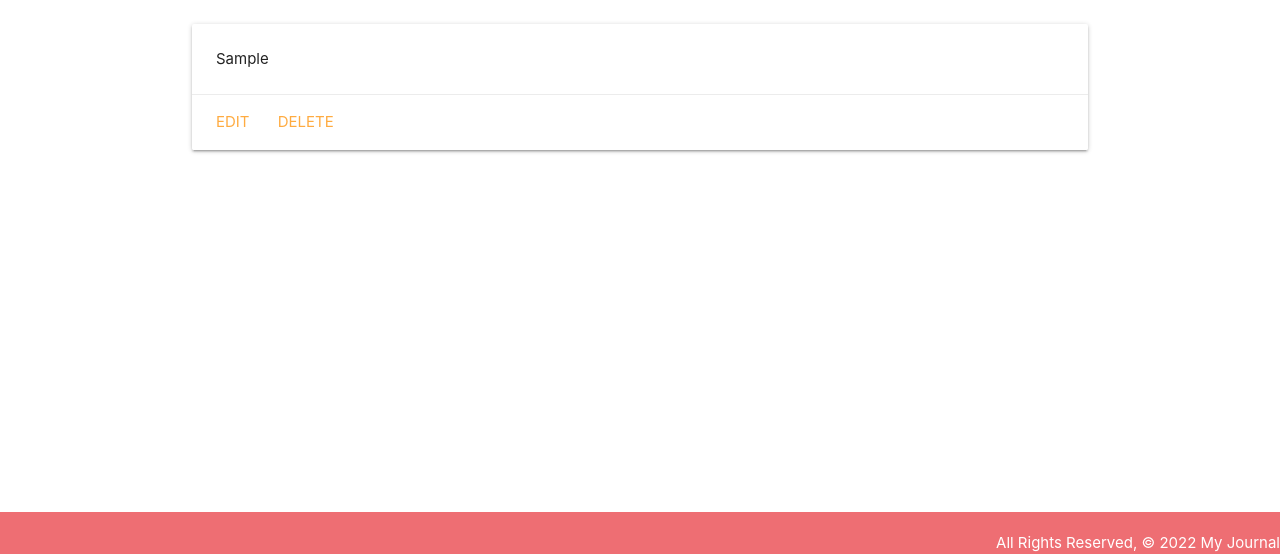
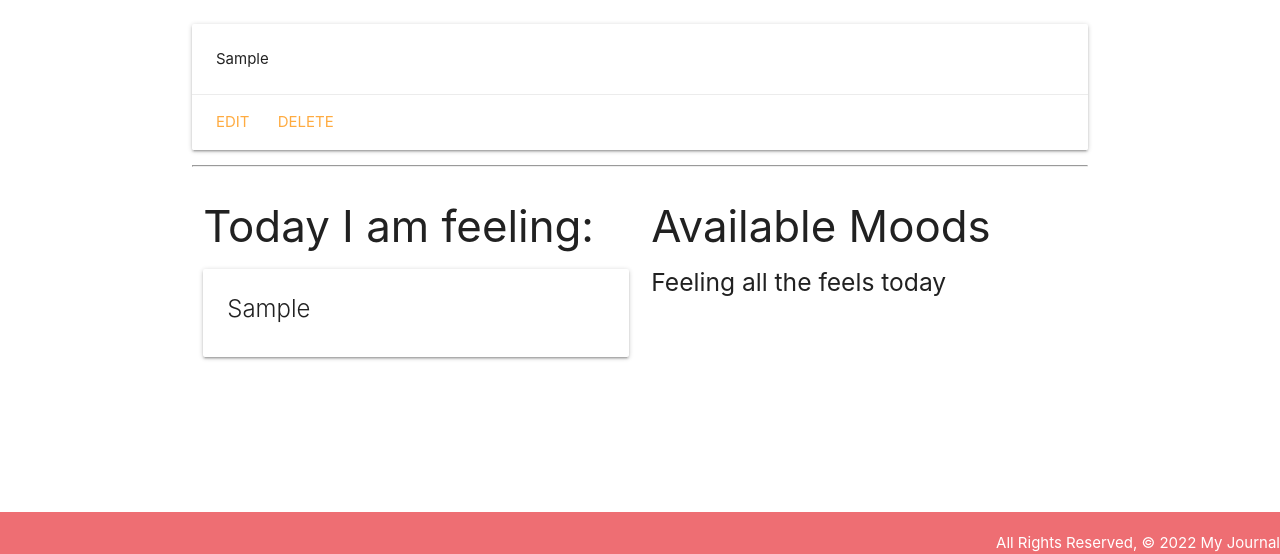
Before and after one commit to kellynelson13/my-journal, a Django app: page /entries/1/ in a window 1280 px wide. Shown: the part 246-800 px from the top of the page. Run offline with Django 4.2, Linux system fonts and the light colour scheme; tables that the repository leaves empty hold one stand-in row (values such as "Sample post").

Commit message:
adds many to many relationship with entries and moods

```diff
--- a/main_app/models.py
+++ b/main_app/models.py
@@ -2,16 +2,6 @@ from django.db import models
 from django.urls import reverse
 
 # Create your models here.
-class Entry(models.Model):
-    date = models.DateField('Entry Date')
-    entry = models.TextField()
-
-    def __str__(self):
-        return self.date
-
-    def get_absolute_url(self):
-        return reverse('detail', kwargs={'entry_id': self.id})
-
 
 class Mood(models.Model):
     mood = models.CharField(max_length=20)
@@ -21,3 +11,16 @@ class Mood(models.Model):
 
     def get_absolute_url(self):
         return reverse('moods_detail', kwargs={'pk': self.id})
+
+
+
+class Entry(models.Model):
+    date = models.DateField('Entry Date')
+    entry = models.TextField()
+    moods = models.ManyToManyField(Mood)
+
+    # def __str__(self):
+    #     return self.date
+
+    def get_absolute_url(self):
+        return reverse('detail', kwargs={'entry_id': self.id})
--- a/main_app/templates/entries/detail.html
+++ b/main_app/templates/entries/detail.html
@@ -13,4 +13,52 @@
   </div>
 </div>
 
+
+<hr />
+<div class="row">
+  <div class="col s6">
+    <h3>Today I am feeling:</h3>
+    {% if entry.moods.count %} {% for mood in entry.moods.all %}
+    <div class="card">
+      <div class="card-content">
+        <span class="card-title">
+          {{mood.mood}}
+        </span>
+      </div>
+    </div>
+    {% endfor %} {% else %}
+    <h5>No  Specific Moods Today</h5>
+    {% endif %}
+  </div>
+  <!-- Available moods will come after this line -->
+
+
+
+  <div class="col s6">
+    <h3>Available Moods</h3>
+    {% if moods.count %}
+      {% for mood in moods.all %}
+        <div class="card">
+          <div class="card-content">
+            <span class="card-title">
+              {{mood.mood}}
+            </span>
+          </div>
+          <div class="card-action">
+            <form action="{% url 'assoc_mood' entry.id mood.id %}" method="post">
+              {% csrf_token %}
+              <button type="submit" class="btn">Add</button>
+            </form>
+          </div>
+        </div>
+      {% endfor %}
+    {% else %}
+      <h5>Feeling all the feels today</h5>
+    {% endif %}
+  </div>
+</div>
+
+
+
+
 {% endblock %}
--- a/main_app/urls.py
+++ b/main_app/urls.py
@@ -14,5 +14,6 @@ urlpatterns = [
     path('moods/create/', views.MoodCreate.as_view(), name='moods_create'),
     path('moods/<int:pk>/update/', views.MoodUpdate.as_view(), name='moods_update'),
     path('moods/<int:pk>/delete/', views.MoodDelete.as_view(), name='moods_delete'),
+    path('entries/<int:entry_id>/assoc_mood/<int:mood_id>/', views.assoc_mood, name='assoc_mood'),
 
 ]
--- a/main_app/views.py
+++ b/main_app/views.py
@@ -1,6 +1,6 @@
 from django.views.generic import ListView
 from django.views.generic.detail import DetailView
-from django.shortcuts import render
+from django.shortcuts import render, redirect
 from django.views.generic.edit import CreateView, UpdateView, DeleteView
 from .models import Entry, Mood
 
@@ -31,7 +31,15 @@ def entries_index(request):
 
 def entries_detail(request, entry_id):
     entry = Entry.objects.get(id=entry_id)
-    return render(request, 'entries/detail.html', {'entry': entry})
+    moods_entry_doesnt_have = Mood.objects.exclude(id__in = entry.moods.all().values_list('id'))
+    return render(request, 'entries/detail.html', {'entry': entry, 'moods': moods_entry_doesnt_have})
+
+def assoc_mood(request, entry_id, mood_id):
+  # Note that you can pass a mood's id instead of the whole object
+  Entry.objects.get(id=entry_id).moods.add(mood_id)
+  return redirect('detail', entry_id=entry_id)
+
+
 
 
 class EntryCreate(CreateView):
```
Also changed, not shown: main_app/migrations/0003_entry_moods.py (added).
